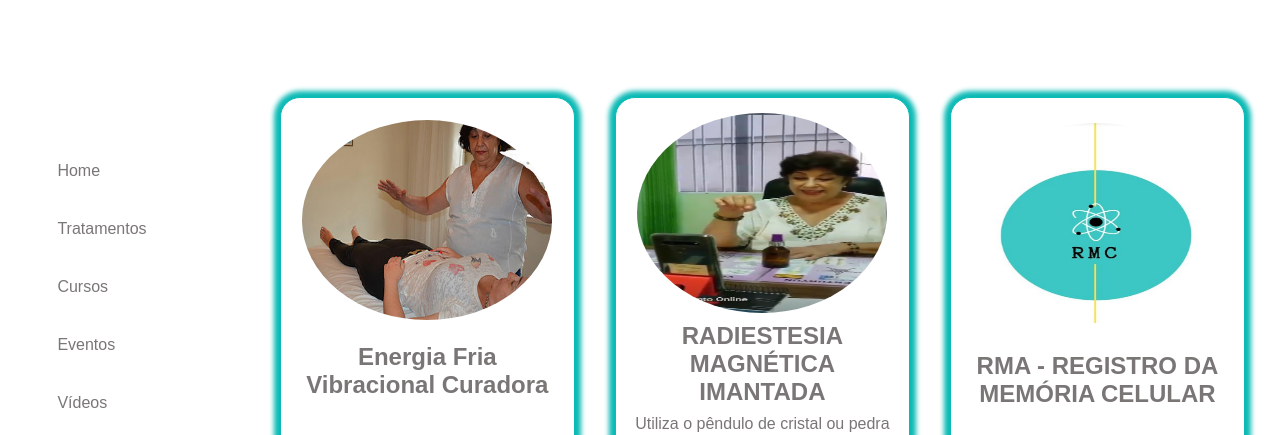
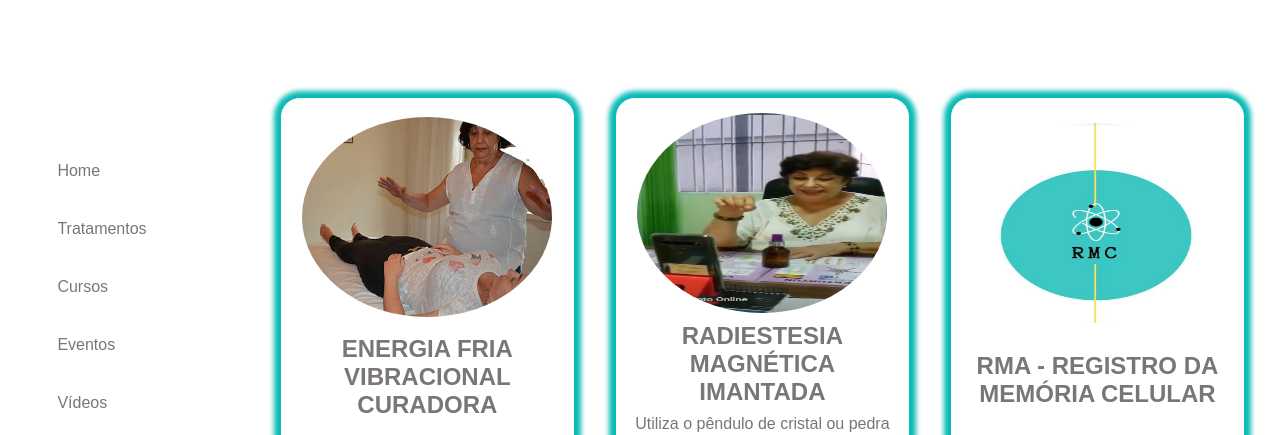
Before and after one commit to adilson-psantos/projeto_rmarmen, a plain HTML site: page HTML/tratamentos.html in a window 1280 px wide. Shown: the part 286-721 px from the top of the page. Drawn offline with Linux system fonts and the light colour scheme.

Commit message:
Atualizado titulo na pagina tratamentos

```diff
--- a/HTML/tratamentos.html
+++ b/HTML/tratamentos.html
@@ -49,7 +49,7 @@
   <!--Primeiro Card-->
     <article class="card">
     <img src="/IMG/Energia-Fria-Vibracional-Curadora.jpg" alt="Energia Energia-Fria-Vibracional-Curadora"width="250" height="200">
-        <h1 id ="titulo">Energia Fria Vibracional Curadora</h1><br>
+        <h1 id ="titulo">ENERGIA FRIA VIBRACIONAL CURADORA</h1><br>
         <p class = "texto-simples">Pleidianos são Seres de Luz estrelares que fazem parte da Constelação de Touro e atuam diretamente na consciência do Planeta Terra.
 
         </p><br>
```
